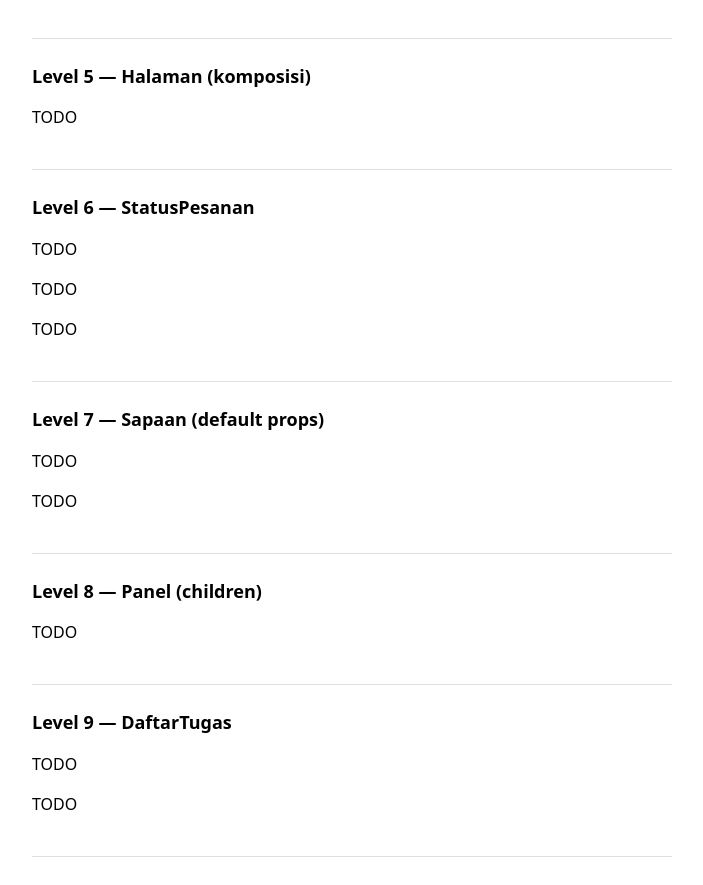
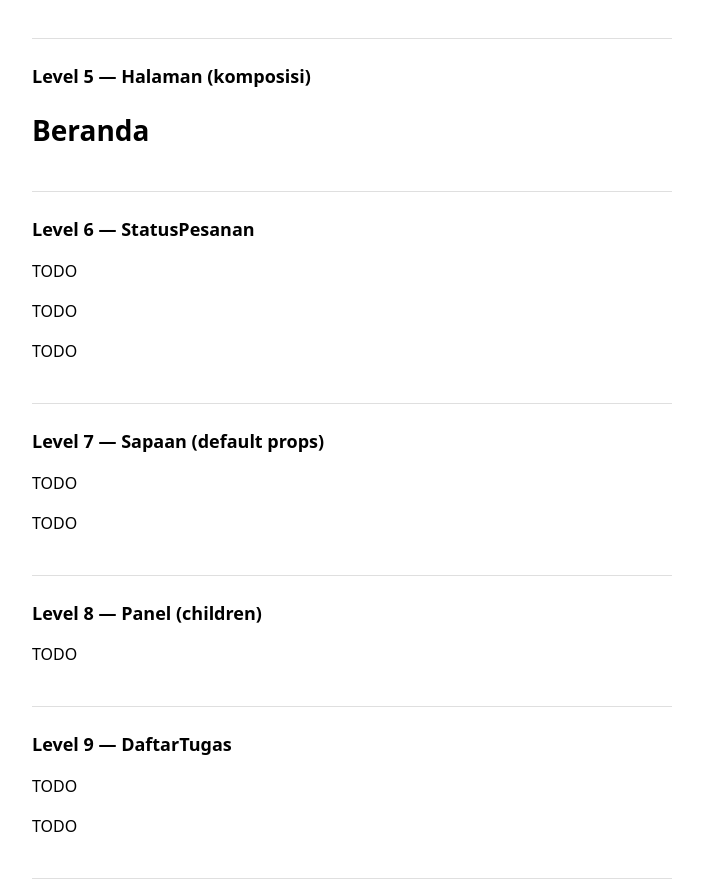
Before and after one commit to webdev-if-its/frontend-5053241025, a React (Vite) app in the folder pertemuan-02/: page / in a window 1280 px wide. Shown: the part 1039-1924 px from the top of the page, without its empty margins (288-991 px from the left). Built offline with nearby package versions, Linux system fonts and the light colour scheme.

Commit message:
Pertemuan-02: Level 5 selesai

```diff
--- a/pertemuan-02/src/components/Halaman.tsx
+++ b/pertemuan-02/src/components/Halaman.tsx
@@ -1,18 +1,30 @@
 // TODO(Level 5): lengkapi TIGA function component di bawah ini (komposisi
 // komponen — lihat SOAL.md untuk kontrak lengkap tiap fungsi).
 
+interface Page {
+  judul: string
+}
+
 // Header menerima { judul: string }, render <header><h1>{judul}</h1></header>
-export function Header(props: any) {
-  return <header>TODO</header>
+export function Header({ judul }: Page) {
+  return <header>
+    <h1>{judul}</h1>
+  </header>
 }
 
 // Footer tidak menerima props, render <footer><p>© 2026 Kelas Frontend</p></footer>
 export function Footer() {
-  return <footer>TODO</footer>
+  return <footer>
+    <h3>Durin Draco Rubedo</h3>
+  </footer>
 }
 
 // Halaman menerima { judul: string }, render <Header judul={judul} />
 // diikuti <Footer /> (pakai Fragment, JANGAN tambah <div> pembungkus baru).
-export function Halaman(props: any) {
-  return <div>TODO</div>
+export function Halaman({ judul }: Page) {
+  return <>
+    <Header judul={judul} />
+    <footer />
+  </>
+
 }
```
